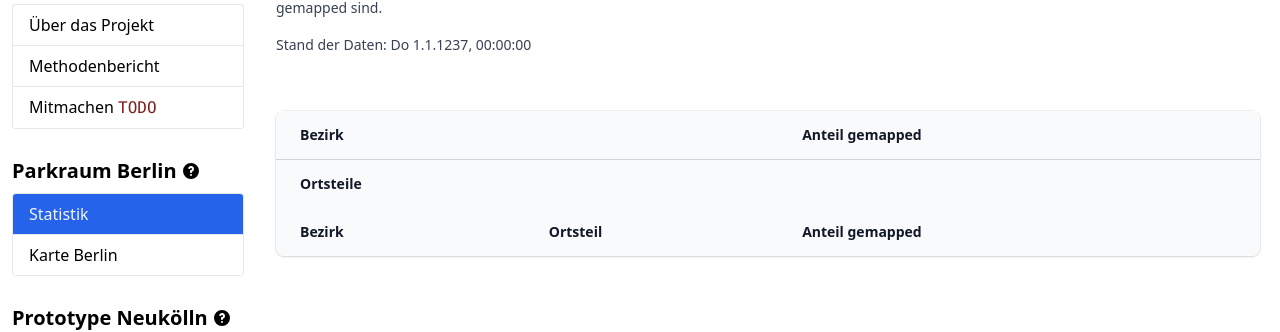
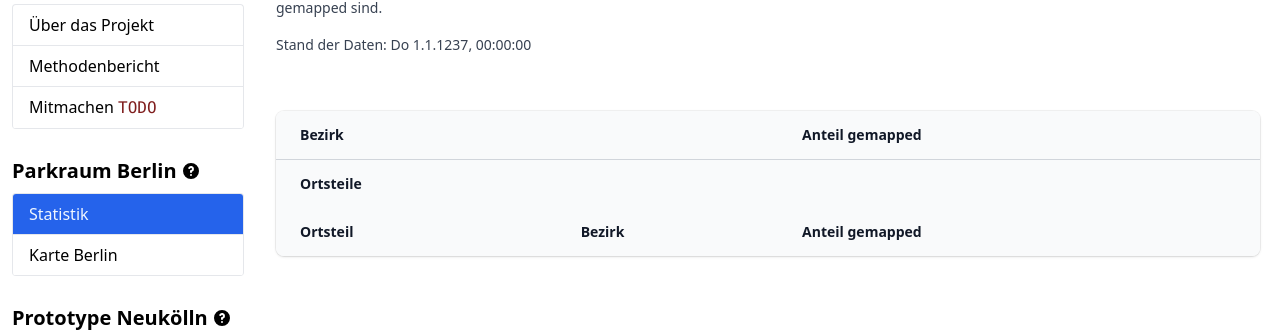
Before and after one commit to osmberlin/parkraum.osm-verkehrswende.org, a Jekyll site: the page built from project-vector-tiles/dashboard.html, in a window 1280 px wide. Shown: the part 119-451 px from the top of the page. Built offline with Jekyll 4.4.1, drawn with Linux system fonts in a browser that asks for light colours.

```diff
--- a/project-vector-tiles/dashboard.html
+++ b/project-vector-tiles/dashboard.html
@@ -106,13 +106,13 @@ menu_highlight: project_vector_tiles_dashboard
               scope="col"
               class="py-3.5 pl-4 pr-3 text-left text-sm font-semibold text-gray-900 sm:pl-6"
             >
-              Bezirk
+              Ortsteil
             </th>
             <th
               scope="col"
               class="px-3 py-3.5 text-left text-sm font-semibold text-gray-900"
             >
-              Ortsteil
+              Bezirk
             </th>
             <th
               scope="col"
```
